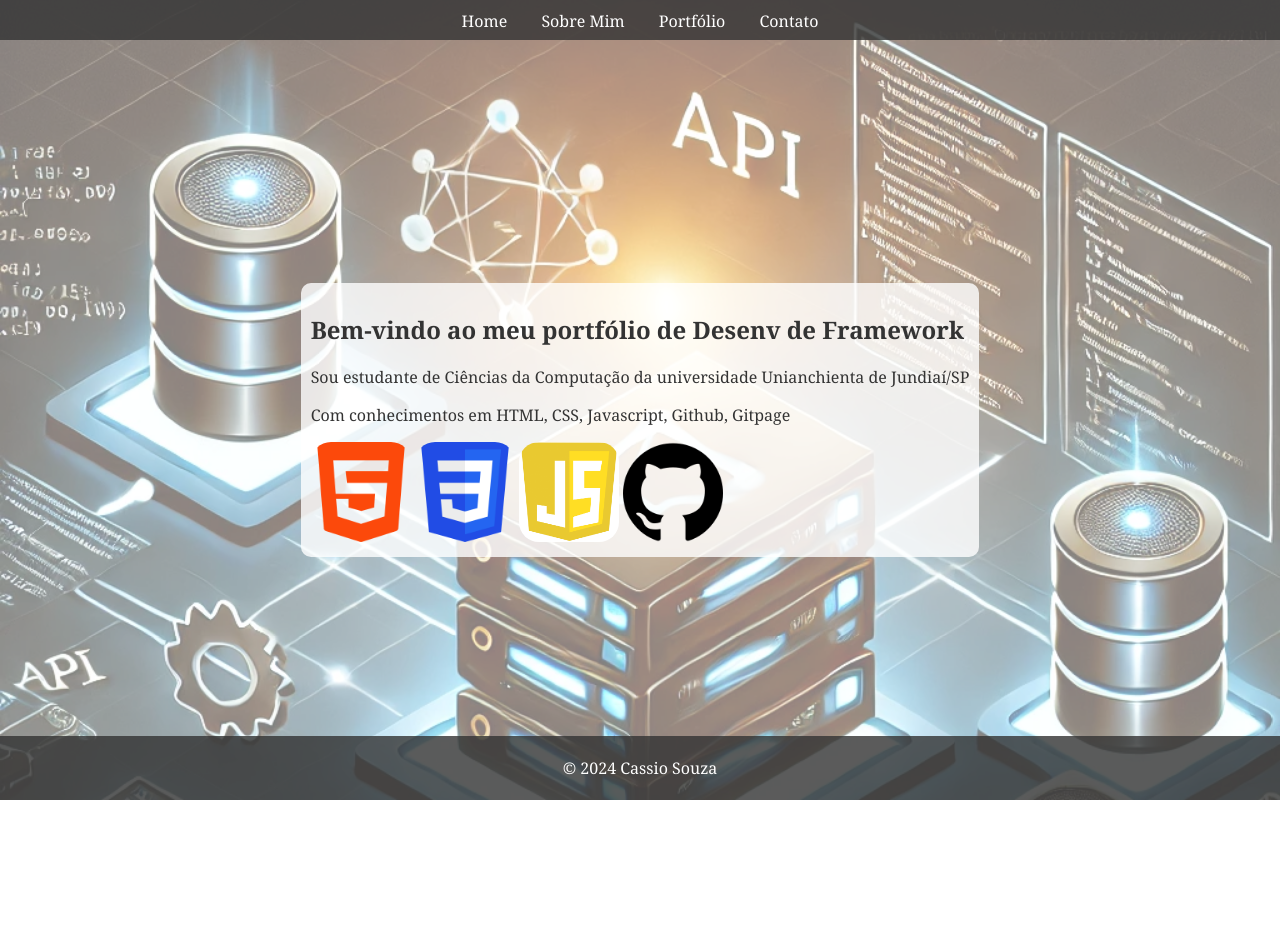
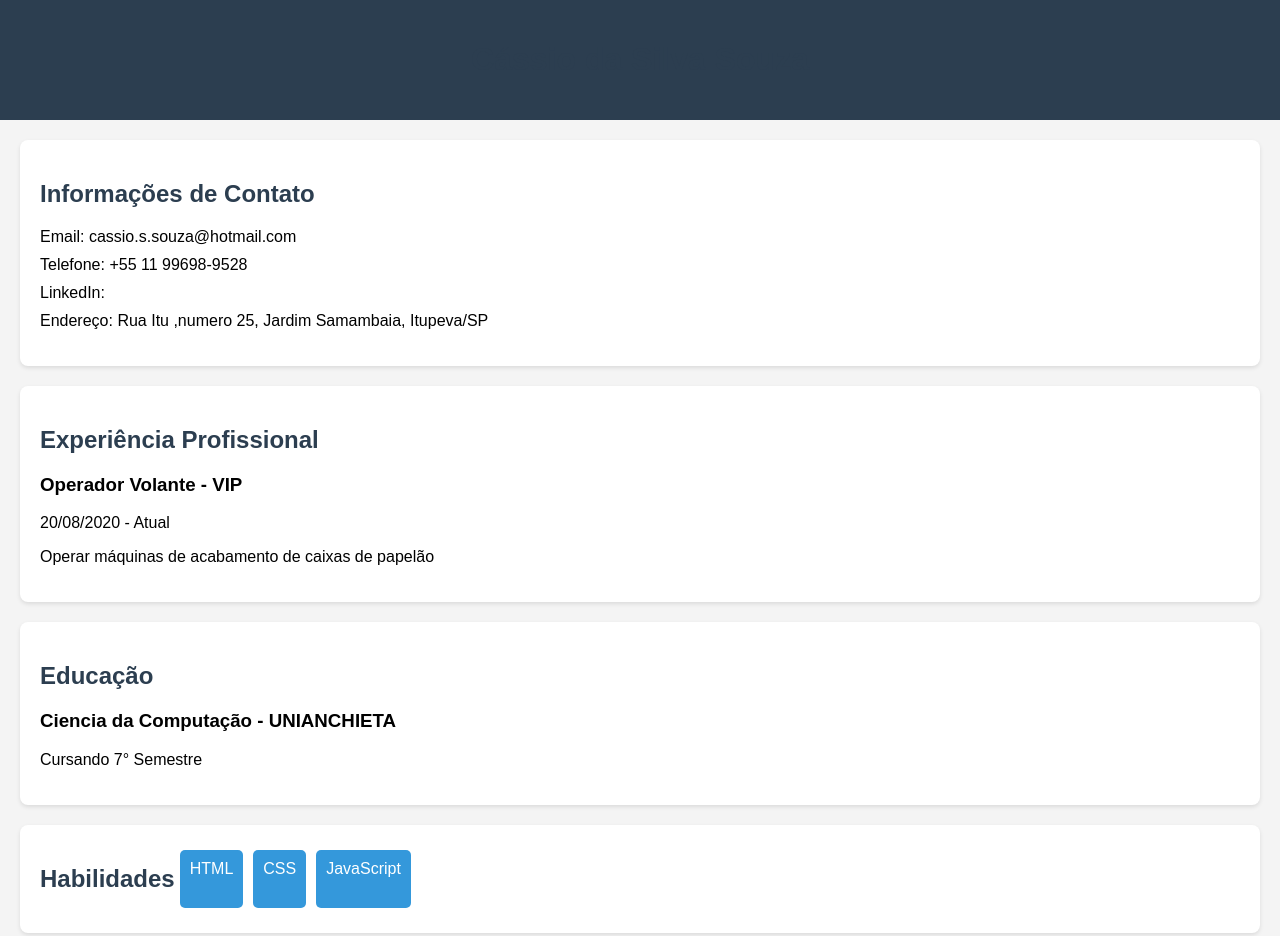
Before and after one commit to Csouza89/Csouza89.github.io, a plain HTML site: page index.html in a window 1280 px wide. Before the commit the page ends 800 px from the top, so only its background shows below. Drawn offline with Linux system fonts and the light colour scheme.

Commit message:
curriculo

```diff
--- a/css/styles.css
+++ /dev/null
@@ -1,81 +0,0 @@
-body{
-    font-family: Georgia, 'Times New Roman', Times, serif;
-    margin: 0;
-    padding: 0;
-    color: #333;
-    height: 100vh;
-    display: flex;
-    flex-direction: column;
-    justify-content: space-between;
-    position: relative;
-    z-index: 1;
-}
-
-body::before{
-    content: "";
-    position: absolute;
-    top: 0;
-    left: 0;
-    width: 100vw;
-    height: 100vh;
-    background: url('../images/api_with_docker-2.png') no-repeat center top fixed;
-    background-size: cover;
-    opacity: 0.5;
-    z-index: -1;
-}
-
-header{
-    background-color: rgba(51 ,51 ,51 ,0.8 );
-    color:#fff;
-    padding: 10px 0;
-    text-align: center;
-    height: 20px;
-}
-
-#fotoPerfil{
-    height: 150px;
-    width: 150px;
-    border-radius: 50%;
-    border: 8px solid gray;
-}
-
-ul{
-    list-style:none;
-    margin: 0;
-    padding: 0;
-}
-
-ul li {
-    display: inline;
-    margin: 0 15px;
-}
-
-ul li a{
-    color:#fff;
-    text-decoration: none;
-}
-
-main{
-    position: relative;
-    padding: 10px;
-    background-color: rgba(255,255,255, 0.8);
-    border-radius: 10px;
-    max-width: 800px;
-    margin: auto;
-}
-
-footer{
-    background-color: rgba(51,51,51,0.8);
-    color:#fff;
-    text-align: center;
-    padding: 5px 0;
-    margin-top: 20px;
-    position: fixed;
-    bottom: 0;
-    width: 100%;
-}
-
-section#home img{
-    max-width: 100px;
-    border-radius: 20%;
-}
--- a/index.html
+++ b/index.html
@@ -1,37 +1,95 @@
 <!DOCTYPE html>
-<html lang="en">
+<html lang="pt-br">
 <head>
     <meta charset="UTF-8">
-    <meta http-equiv="X-UA-Compatible" content="IE=edge">
     <meta name="viewport" content="width=device-width, initial-scale=1.0">
-    <title>Cassio - Portfolio</title>
-    <link rel="stylesheet" href="./css/styles.css">
+    <title>Cássio da Silva Souza</title>
+    <style>
+        body {
+            font-family: Arial, sans-serif;
+            margin: 0;
+            padding: 0;
+            background-color: #f4f4f4;
+        }
+        header {
+            background-color: #2c3e50;
+            color: white;
+            padding: 20px;
+            text-align: center;
+        }
+        section {
+            padding: 20px;
+            margin: 20px;
+            background-color: white;
+            border-radius: 8px;
+            box-shadow: 0 2px 4px rgba(0, 0, 0, 0.1);
+        }
+        h1, h2 {
+            color: #2c3e50;
+        }
+        .contact-info {
+            list-style: none;
+            padding: 0;
+        }
+        .contact-info li {
+            margin-bottom: 10px;
+        }
+        .experience, .education {
+            margin-top: 20px;
+        }
+        .experience-item, .education-item {
+            margin-bottom: 15px;
+        }
+        .skills {
+            display: flex;
+            flex-wrap: wrap;
+        }
+        .skill {
+            background-color: #3498db;
+            color: white;
+            padding: 10px;
+            margin: 5px;
+            border-radius: 5px;
+        }
+    </style>
 </head>
 <body>
     <header>
-        <nav>
-            <ul>
-                <li><a href="index.html">Home</a></li>
-                <li><a href="about.html">Sobre Mim</a></li>
-                <li><a href="portfolio.html">Portfólio</a></li>
-                <li><a href="contact.html">Contato</a></li>
-            </ul>
-        </nav>
+        <h1>Cássio da Silva Souza</h1>
     </header>
-    <main>
-        <section id="home">
-            <h1>Bem-vindo ao meu portfólio de Desenv de Framework</h1>
-            <p>Sou estudante de Ciências da Computação da universidade Unianchienta de Jundiaí/SP</p>
-            <p>Com conhecimentos em HTML, CSS, Javascript, Github, Gitpage</p>
-            <img src="./images/htmllogo.png" alt="HTML" >
-            <img src="./images/csslogo.png" alt="CSS" >
-            <img src="./images/javascriptlogo.png" alter="JAVASCRIPT" height="100" width="130">
-            <img src="./images/download.png" alt="Profile">
 
-        </section>
-    </main>
-    <footer>
-        <p>&copy; 2024 Cassio Souza</p>
-    </footer>
+    <section>
+        <h2>Informações de Contato</h2>
+        <ul class="contact-info">
+            <li>Email: cassio.s.souza@hotmail.com</li>
+            <li>Telefone: +55 11 99698-9528</li>
+            <li>LinkedIn: </li>
+            <li>Endereço: Rua Itu ,numero 25, Jardim Samambaia, Itupeva/SP</li>
+        </ul>
+    </section>
+
+    <section class="experience">
+        <h2>Experiência Profissional</h2>
+        <div class="experience-item">
+            <h3>Operador Volante - VIP</h3>
+            <p>20/08/2020 - Atual</p>
+            <p>Operar máquinas de acabamento de caixas de papelão</p>
+        </div>
+    </section>
+
+    <section class="education">
+        <h2>Educação</h2>
+        <div class="education-item">
+            <h3>Ciencia da Computação - UNIANCHIETA</h3>
+            <p>Cursando 7° Semestre</p>
+        </div>
+    </section>
+
+    <section class="skills">
+        <h2>Habilidades</h2>
+        <div class="skill">HTML</div>
+        <div class="skill">CSS</div>
+        <div class="skill">JavaScript</div>
+    </section>
 </body>
 </html>
```
Also changed, not shown: about.html (deleted, +0 -34 lines), contact.html (deleted, +0 -30 lines), portfolio.html (deleted, +0 -42 lines), images/api_with_docker-2.png (deleted), images/api_with_docker.png (deleted), images/csslogo.png (deleted), images/download.png (deleted), images/htmllogo.png (deleted), images/javascriptlogo.png (deleted), images/perfil.jpg (deleted).
